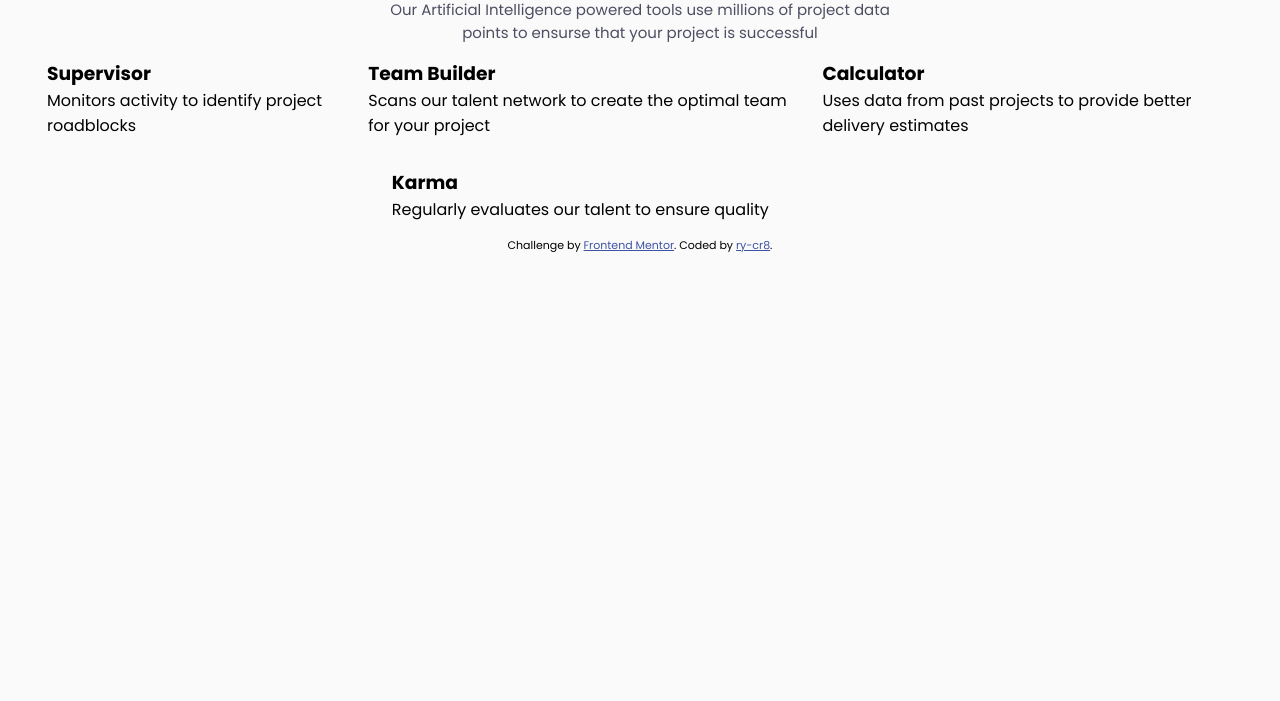
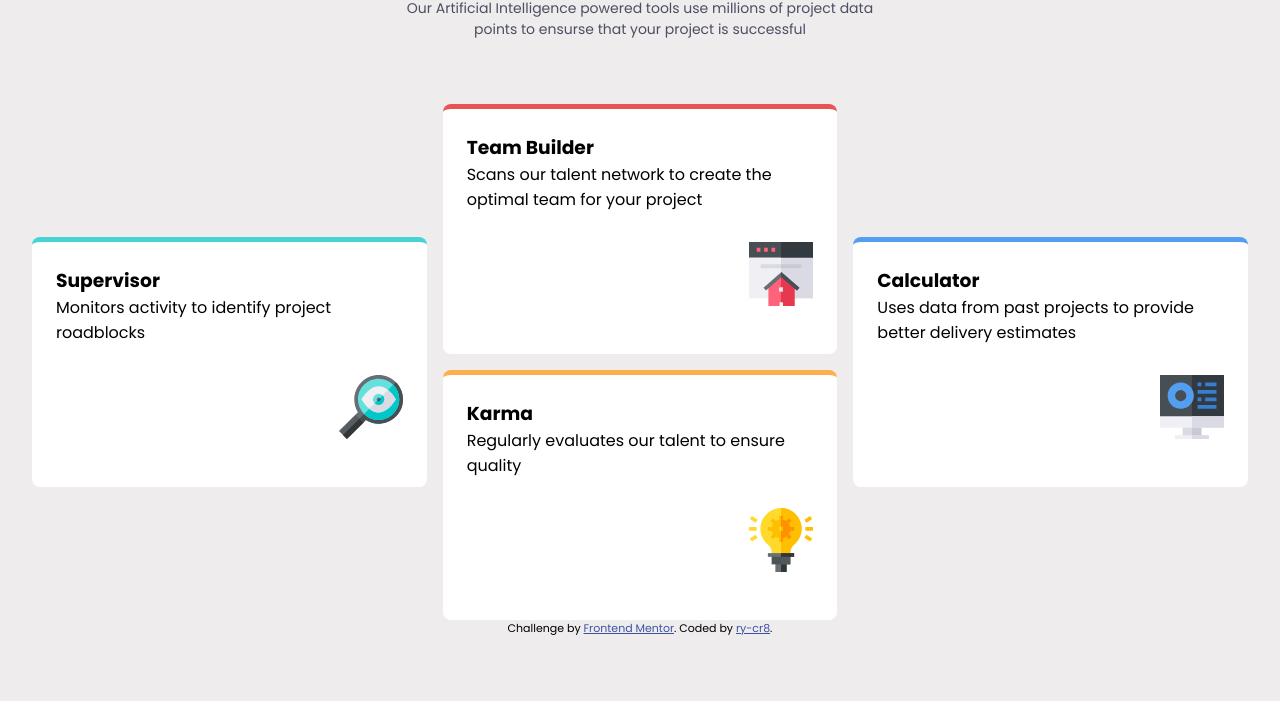
Before and after one commit to ry-cr8/frontendmentor-four-card-feature-section-master, a plain HTML site: page index.html in a window 1280 px wide. Shown: the part 177-878 px from the top of the page. Before the commit the page ends 800 px from the top, so only its background shows below. Drawn offline with Linux system fonts and the light colour scheme.

Commit message:
feat: complete four card feature section layout

```diff
--- a/index.html
+++ b/index.html
@@ -29,28 +29,54 @@
           </p>
         </header>
 
-        <div class="cards">
-          <article class="feature-card">
-            <h3>Supervisor</h3>
-            Monitors activity to identify project roadblocks
+        <div class="grid-container">
+          <article class="feature-card1">
+            <h3 class="card-title">Supervisor</h3>
+            <p class="text-description">
+              Monitors activity to identify project roadblocks
+            </p>
+            <img
+              src="images/icon-supervisor.svg"
+              alt="Magnifying glass icon"
+              class="icons"
+            />
           </article>
 
-          <div class="middle">
-            <article class="feature-card">
-              <h3>Team Builder</h3>
+          <article class="feature-card2">
+            <h3 class="card-title">Team Builder</h3>
+            <p class="text-description">
               Scans our talent network to create the optimal team for your
               project
-            </article>
+            </p>
+            <img
+              src="images/icon-team-builder.svg"
+              alt="House icon"
+              class="icons"
+            />
+          </article>
 
-            <article class="feature-card">
-              <h3>Karma</h3>
+          <article class="feature-card3">
+            <h3 class="card-title">Calculator</h3>
+            <p class="text-description">
+              Uses data from past projects to provide better delivery estimates
+            </p>
+            <img
+              src="images/icon-calculator.svg"
+              alt="Computer monitor icon"
+              class="icons"
+            />
+          </article>
+
+          <article class="feature-card4">
+            <h3 class="card-title">Karma</h3>
+            <p class="text-description">
               Regularly evaluates our talent to ensure quality
-            </article>
-          </div>
-
-          <article class="feature-card">
-            <h3>Calculator</h3>
-            Uses data from past projects to provide better delivery estimates
+            </p>
+            <img
+              src="images/icon-karma.svg"
+              alt="Light bulb icon"
+              class="icons"
+            />
           </article>
         </div>
       </section>
@@ -58,8 +84,10 @@
 
     <footer class="attribution">
       Challenge by
-      <a href="https://www.frontendmentor.io?ref=challenge">Frontend Mentor</a>.
-      Coded by <a href="https://github.com/ry-cr8">ry-cr8</a>.
+      <a href="https://www.frontendmentor.io?ref=challenge" target="_blank"
+        >Frontend Mentor</a
+      >. Coded by
+      <a href="https://github.com/ry-cr8" target="_blank">ry-cr8</a>.
     </footer>
   </body>
 </html>
--- a/style.css
+++ b/style.css
@@ -8,13 +8,14 @@
 }
 
 body {
-  min-width: 100vh;
+  min-height: 100vh;
   padding: 4rem 2rem;
-  background-color: hsl(0, 0%, 98%);
+  background-color: hsl(0, 6%, 93%);
 }
 
 .hero-section {
   text-align: center;
+  color: hsl(234, 12%, 34%);
 }
 
 .header1 {
@@ -30,33 +31,60 @@ body {
 
 .paragraph {
   font-weight: 400;
-  font-size: 14px;
   max-width: 500px;
   margin: 0 auto 0;
-  font-size: 15px;
+  font-size: 14px;
 }
 
-.header1,
-.header2,
-.paragraph {
-  color: hsl(234, 12%, 34%);
+.grid-container {
+  margin-top: 4rem;
+  display: grid;
+  grid-template-columns: repeat(3, 1fr);
+  grid-template-areas:
+    "  .   card2   .  "
+    "card1 card2 card3"
+    "card1 card4 card3"
+    "  .   card4   .  ";
+  gap: 1rem;
 }
 
-.cards {
+.feature-card1,
+.feature-card2,
+.feature-card3,
+.feature-card4 {
+  padding: 1.5rem;
+  background-color: white;
+  border-radius: 0.5rem;
+  min-height: 250px;
   display: flex;
+  flex-direction: column;
 }
 
-.feature-card {
-  width: auto;
-  height: auto;
-  padding: 15px;
+.feature-card1 {
+  grid-area: card1;
+  border-top: solid 5px hsl(180, 62%, 55%);
 }
 
-.middle {
-  display: flex;
-  align-items: center;
-  justify-content: center;
-  flex-direction: column;
+.feature-card2 {
+  grid-area: card2;
+  border-top: solid 5px hsl(0, 78%, 62%);
+}
+
+.feature-card3 {
+  grid-area: card3;
+  border-top: solid 5px hsl(212, 86%, 64%);
+}
+
+.feature-card4 {
+  grid-area: card4;
+  border-top: solid 5px hsl(34, 97%, 64%);
+}
+
+.icons {
+  height: 64px;
+  width: 64px;
+  align-self: flex-end;
+  margin-top: 30px;
 }
 
 .attribution {
```
